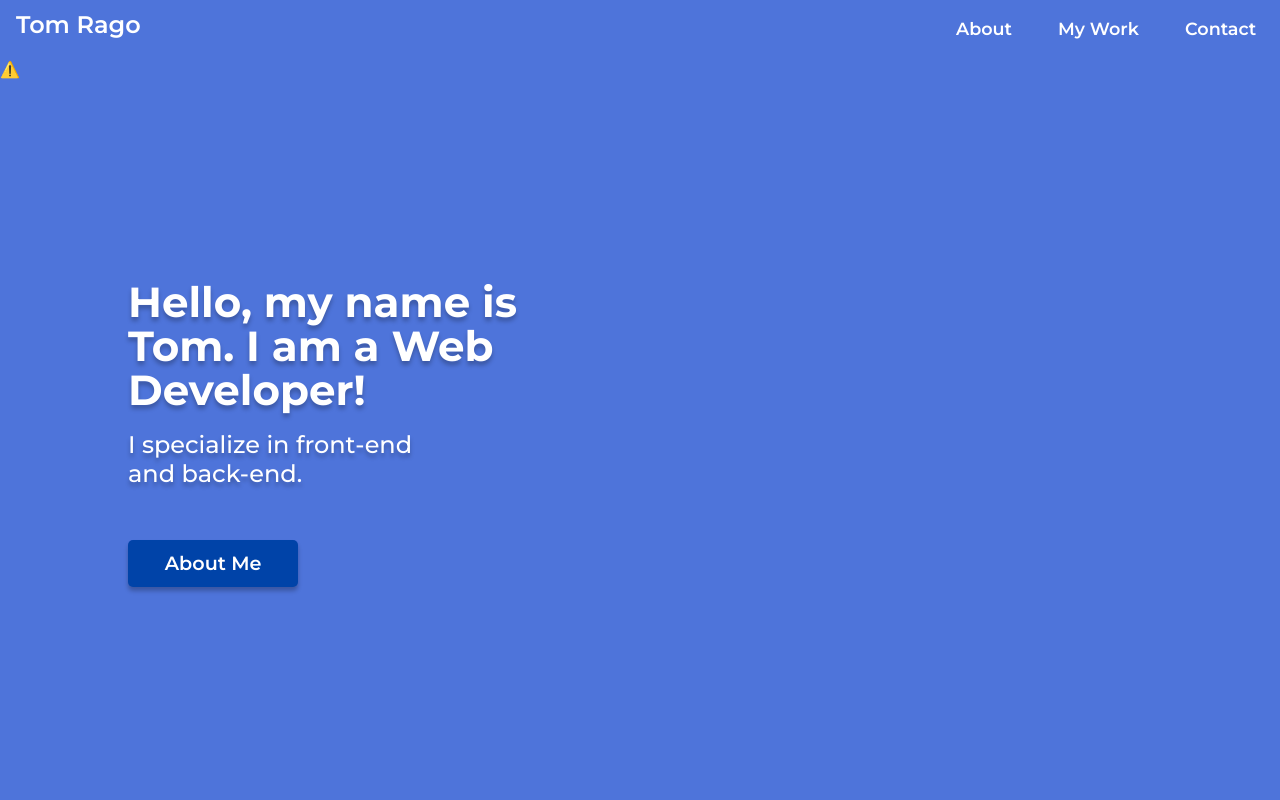
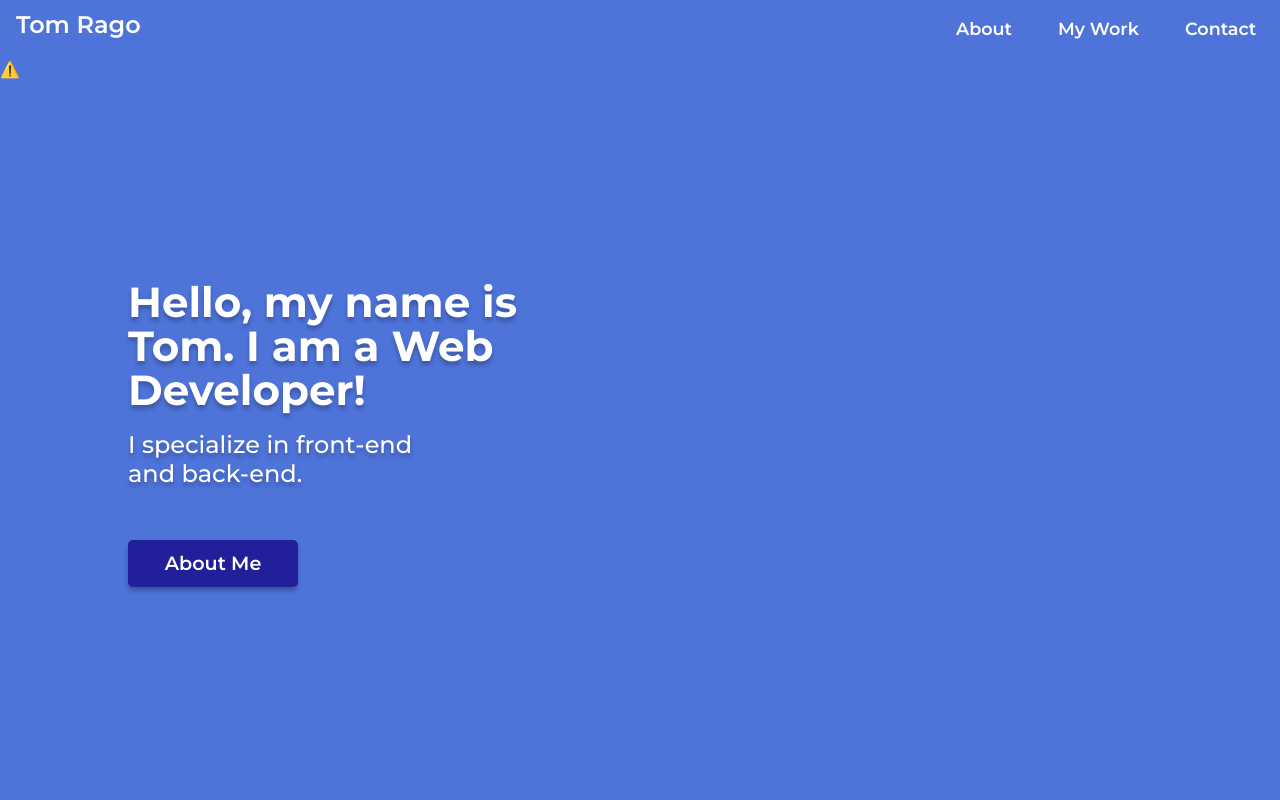
Before and after one commit to tom318267/portfolio, a React (Create React App) app: page / in a window 1280 px wide. In both pictures the pointer is over the button "About Me". Shown: the top 800 px of the page. Built offline with nearby package versions, Linux system fonts and the light colour scheme; no server answers.

Commit message:
adjust landing page button color

```diff
--- a/src/components /LandingPage/LandingPage.scss
+++ b/src/components /LandingPage/LandingPage.scss
@@ -79,7 +79,7 @@
   .hvr-fade:hover,
   .hvr-fade:focus,
   .hvr-fade:active {
-    background-color: #0043a8;
+    background-color: #211f99;
     color: white;
   }
 }
```
